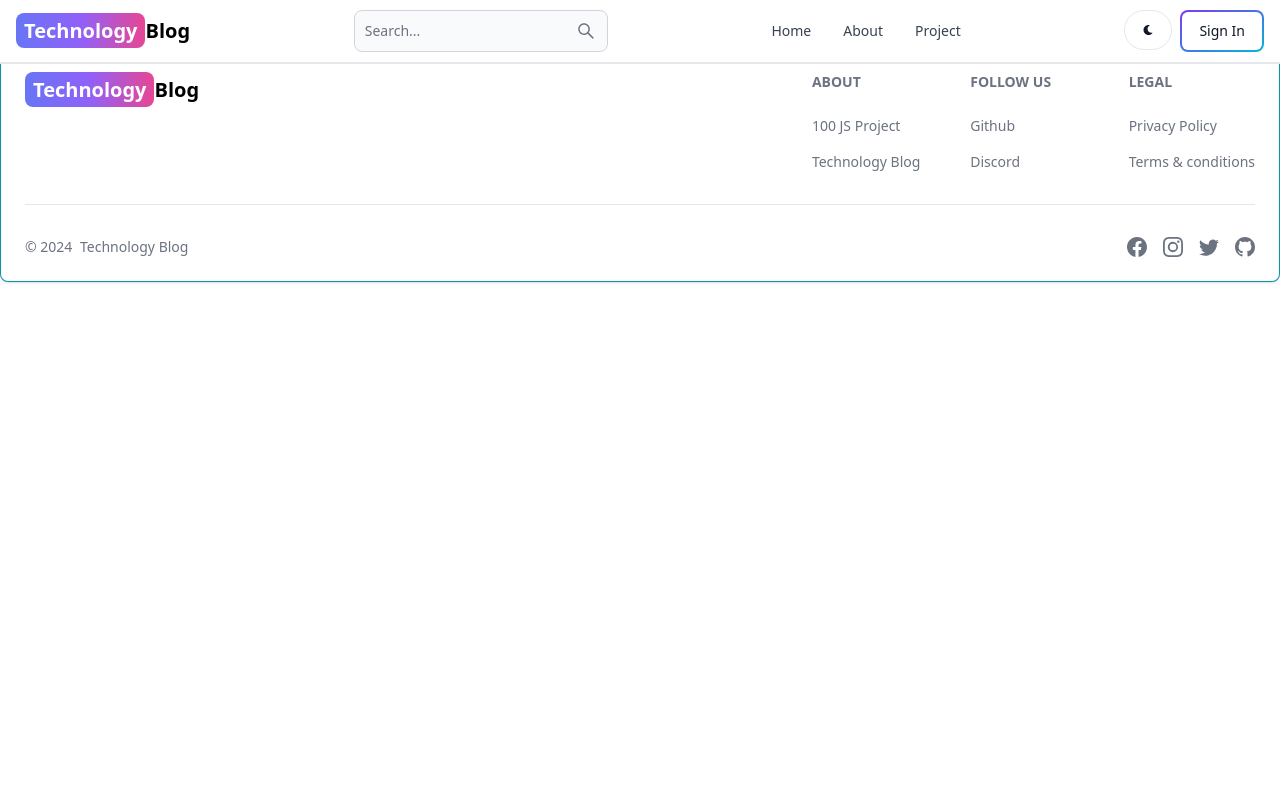
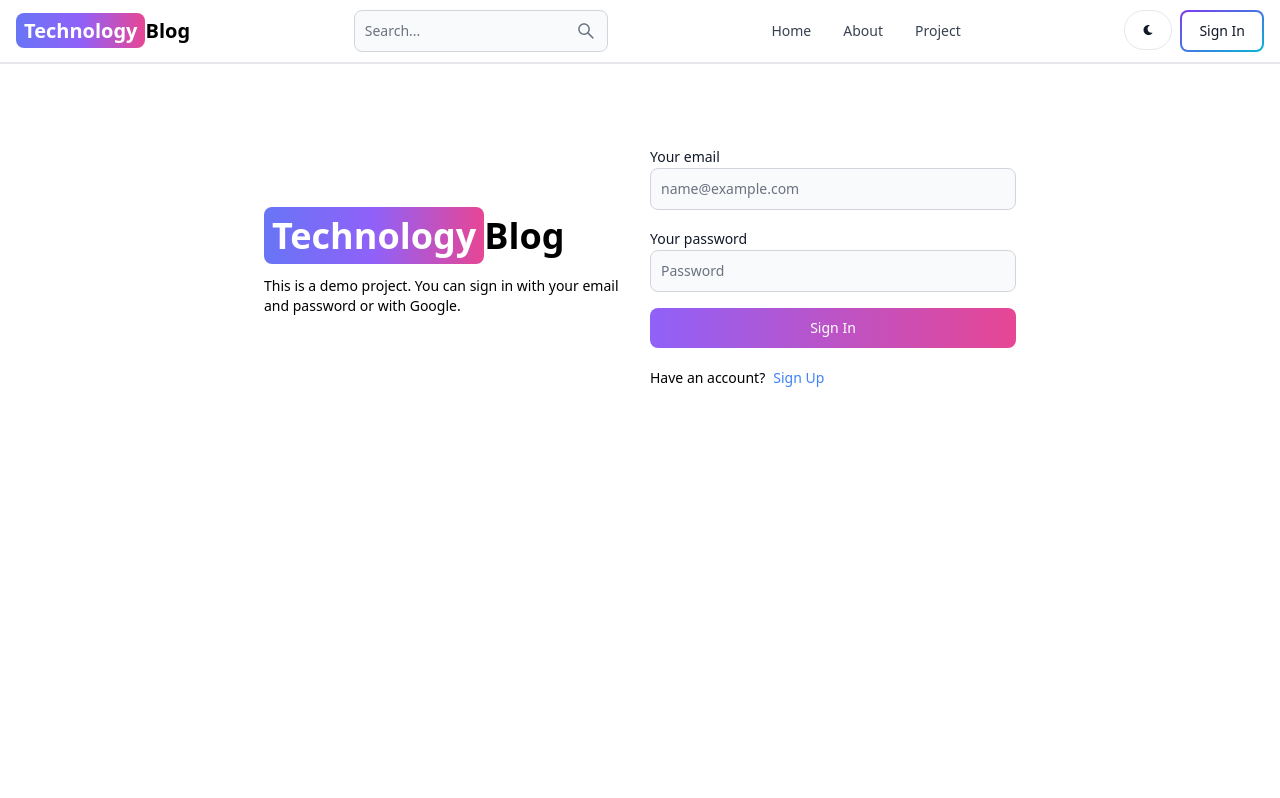
Before and after one commit to Nguyenbakhoa-sacly/tech-blog, a React (Vite) app in the folder client/: page /sign-in in a window 1280 px wide. Shown: the top 798 px of the page. Built offline with nearby package versions, Linux system fonts and the light colour scheme; the HTML template or start-up script is replaced by a standard one.

Commit message:
feature: create UI Sign In and functionality Sign In

```diff
--- a/client/src/pages/SignIn.jsx
+++ b/client/src/pages/SignIn.jsx
@@ -1,10 +1,114 @@
-import React from 'react'
+import { Alert, Button, Label, Spinner, TextInput } from 'flowbite-react'
+import React, { useState } from 'react'
+import { Link, useNavigate } from 'react-router-dom'
 
 const SignIn = () => {
+  const navigate = useNavigate();
+  const [errorMessage, setErrorMessage] = useState(null);
+  const [loading, setLoading] = useState(false);
+  const [formData, setFormData] = useState({});
+
+  const handleChange = (e) => {
+    setFormData(
+      { ...formData, [e.target.id]: e.target.value.trim() });
+  }
+
+  const handleSubmit = async (e) => {
+    e.preventDefault();
+    if (!formData.password || !formData.email) {
+      return setErrorMessage("Please fill out all fields.");
+    }
+    try {
+      setLoading(true);
+      setErrorMessage(null);
+      const res = await fetch('http://localhost:3000/api/v1/auth/signin', {
+        method: 'POST',
+        headers: { 'Content-Type': 'application/json' },
+        body: JSON.stringify(formData)
+      });
+      const data = await res.json();
+      if (data.success === false) {
+        return setErrorMessage(data.message)
+      }
+      setLoading(false);
+      if (res.ok) {
+        navigate('/')
+      }
+    } catch (e) {
+      setErrorMessage(e.message);
+    }
+  }
   return (
-    <div>
-      Signin
-    </div>
+    <>
+      <div className='min-h-screen pt-36'>
+        <div className='flex gap-5 flex-col md:flex-row md:items-center px-2 max-w-3xl m-auto'>
+          {/* left */}
+          <div className='flex-1'>
+            <Link to={'/'}
+              className=' text-4xl font-bold dark:text-white'>
+              <span className='px-2 py-1 bg-gradient-to-r from-indigo-500
+          via-purple-500 to-pink-500 rounded-lg text-white'>Technology</span>
+              Blog
+            </Link>
+            <p className='text-sm font-medium mt-5'>
+              This is a demo project. You can sign in with your email and password or with Google.
+            </p>
+          </div>
+          {/* right */}
+          <div className='flex-1'>
+            <form action="" onSubmit={handleSubmit} className='flex flex-col gap-4'>
+              <div>
+                <Label htmlFor='email'
+                  value='Your email' />
+                <TextInput
+                  type='text'
+                  placeholder='name@example.com'
+                  id='email'
+                  onChange={handleChange}
+                />
+              </div>
+              <div>
+                <Label htmlFor='password'
+                  value='Your password' />
+                <TextInput
+                  type='text'
+                  placeholder='Password'
+                  id='password'
+                  onChange={handleChange}
+                />
+              </div>
+              <Button disabled={loading}
+                type='submit'
+                gradientDuoTone="purpleToPink">
+                {
+                  loading ? (
+                    <>
+                      <Spinner size='sm' />
+                      <span className='pl-2'>Loading...</span>
+                    </>
+                  ) :
+                    'Sign In'
+                }
+              </Button>
+            </form>
+            <div className='flex gap-2 text-sm mt-5'>
+              <span>Have an account?</span>
+              <Link to='/sign-up'
+                className='text-blue-500 '>
+                Sign Up
+              </Link>
+            </div>
+            {
+              errorMessage && (
+                <Alert className='mt-5' color='failure'>
+                  {errorMessage}
+                </Alert>
+              )
+            }
+          </div>
+        </div>
+      </div>
+    </>
   )
 }
 
```
Also changed, not shown: 1 other file (tests, documents, lock files or other folders).
